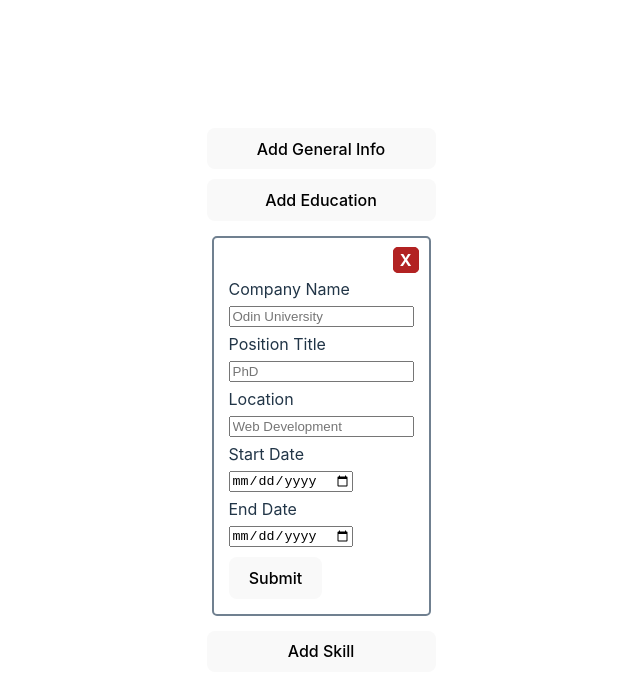
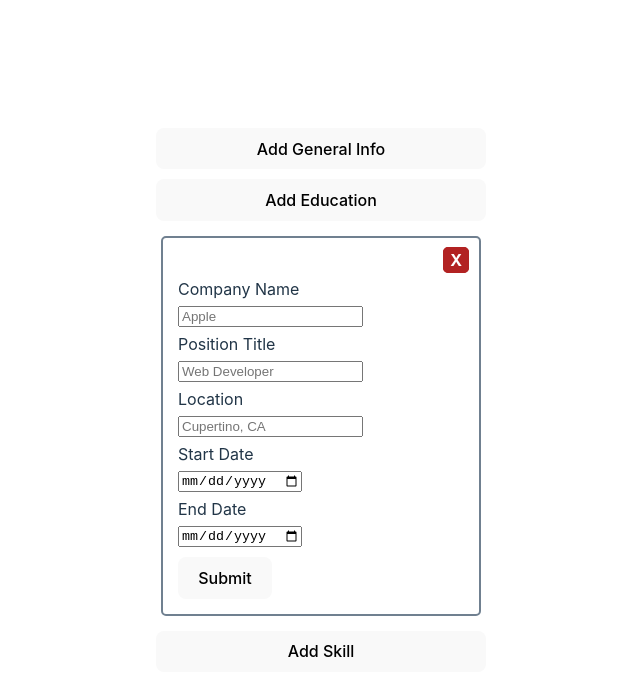
Before and after one commit to brispone/odin-react-cv, a React (Vite) app: page / in a window 1280 px wide. Both pictures are taken after a click on the button "Add Work". Shown: the top 696 px of the page, without its empty margins (319-959 px from the left). Built offline with nearby package versions, Linux system fonts and the light colour scheme.

Commit message:
Set up form components to pass new data for updating  Container component state

```diff
--- a/src/App.css
+++ b/src/App.css
@@ -7,4 +7,5 @@
 .formsDiv {
   display: flex;
   flex-direction: column;
+  width: 340px;
 }
--- a/src/App.jsx
+++ b/src/App.jsx
@@ -1,21 +1,13 @@
-import { useState } from 'react'
+import React from 'react';
 import './App.css'
-import General from './components/General';
-import Education from  './components/Education';
-import Work from './components/Work';
-import Skills from './components/Skills';
+import Container from './components/Container';
 
 function App() {
 
   return (
-    <>
-        <div className="formsDiv">
-          <General />
-          <Education />
-          <Work />
-          <Skills />
-        </div>
-    </>
+    <div className="App">
+      <Container />
+    </div>
   )
 }
 
--- a/src/components/Container.jsx
+++ b/src/components/Container.jsx
@@ -1,4 +1,9 @@
-import { useState } from "react"
+import React, { useState } from "react";
+import General from './General';
+import Education from './Education';
+import Work from './Work';
+import Skills from './Skills';
+import Resume from './Resume';
 
 function Container() {
     const [resumeData, setResumeData] = useState({
@@ -9,12 +14,34 @@ function Container() {
     });
 
     function handleUpdateResumeData(newData) {
-        // This is where the newData is added to the resume data (you would want to call setResumeData for this)
+        setResumeData(prevData => {
+            switch(newData.type) {
+                case 'general':
+                    return { ...prevData, general: newData.data };
+                case 'education':
+                    return { ...prevData, education: [...prevData.education, newData.data] };
+                case 'work':
+                    return { ...prevData, work: [...prevData.work, newData.data] };
+                case 'skills':
+                    return { ...prevData, skills: [...prevData.skills, newData.data] };
+                default:
+                    return prevData;
+            }
+        });
     }
 
     return (
-        <>
-        </>
+        <div>
+            <div className="formsDiv">
+                <General onUpdate={handleUpdateResumeData} />
+                <Education onUpdate={handleUpdateResumeData} />
+                <Work onUpdate={handleUpdateResumeData} />
+                <Skills onUpdate={handleUpdateResumeData} />
+            </div>
+            <div className="resumeDiv">
+                <Resume />
+            </div>
+        </div>
     );
 }
 
--- a/src/components/Education.jsx
+++ b/src/components/Education.jsx
@@ -11,6 +11,15 @@ function Education() {
     function handleSubmit(event) {
         event.preventDefault();
         toggleForm();
+
+        const formData = {
+            schoolname: event.target.schoolname.value,
+            degree: event.target.degree.value,
+            study: event.target.study.value,
+            date: event.target.date.value
+        };
+
+        onUpdate({ type: "education", data: formData });
     }
 
     if(!showForm) {
--- a/src/components/General.jsx
+++ b/src/components/General.jsx
@@ -1,7 +1,7 @@
 import { useState } from "react"
 import '../styles/General.css'
 
-function General() {
+function General({ onUpdate }) {
     const [showForm, setShowForm] = useState(false);
 
     function toggleForm() {
@@ -11,6 +11,14 @@ function General() {
     function handleSubmit(event) {
         event.preventDefault();
         toggleForm();
+
+        const formData = {
+            name: event.target.name.value,
+            phone: event.target.phone.value,
+            email: event.target.email.value
+        };
+
+        onUpdate({ type: "general", data: formData });
     }
 
     if(!showForm) {
--- a/src/components/Skills.jsx
+++ b/src/components/Skills.jsx
@@ -11,6 +11,10 @@ function Skills() {
     function handleSubmit(event) {
         event.preventDefault();
         toggleForm();
+
+        const formData = event.target.skill.value;
+
+        onUpdate({ type: "skill", data: formData });
     }
 
     if(!showForm) {
--- a/src/components/Work.jsx
+++ b/src/components/Work.jsx
@@ -11,6 +11,16 @@ function Work() {
     function handleSubmit(event) {
         event.preventDefault();
         toggleForm();
+
+        const formData = {
+            companyname: event.target.companyname.value,
+            title: event.target.title.value,
+            location: event.target.location.value,
+            startdate: event.target.startdate.value,
+            enddate: event.target.enddate.value
+        };
+
+        onUpdate({ type: "education", data: formData });
     }
 
     if(!showForm) {
@@ -21,16 +31,16 @@ function Work() {
         <form onSubmit={handleSubmit}>
             <div className="closeFormButton" onClick={toggleForm}><span>X</span></div>
             <div>
-                <label for="name">Company Name</label>
-                <input type="text" name="schoolname" id="schoolname" placeholder="Odin University" required></input>
+                <label for="companyname">Company Name</label>
+                <input type="text" name="companyname" id="companyname" placeholder="Apple" required></input>
             </div>
             <div>
-                <label for="degree">Position Title</label>
-                <input type="text" name="degree" id="degree" placeholder="PhD" required></input>
+                <label for="title">Position Title</label>
+                <input type="text" name="title" id="title" placeholder="Web Developer" required></input>
             </div>
             <div>
-                <label for="study">Location</label>
-                <input type="text" name="study" id="study" placeholder="Web Development" required></input>
+                <label for="location">Location</label>
+                <input type="text" name="location" id="location" placeholder="Cupertino, CA" required></input>
             </div>
             <div>
                 <label for="startdate">Start Date</label>
```
Also changed, not shown: src/styles/Resume.css (added).
